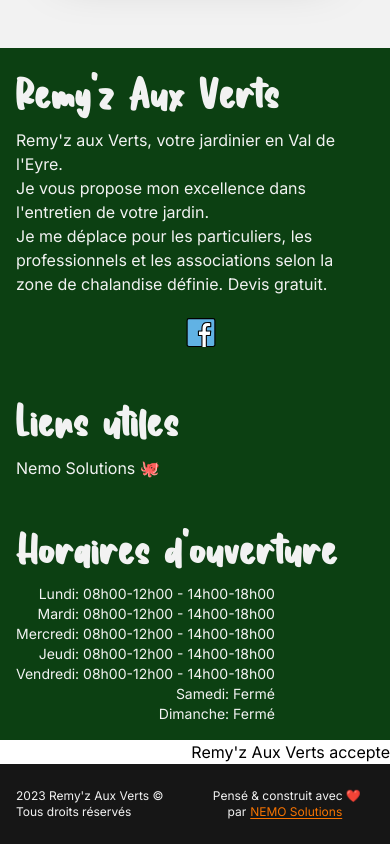
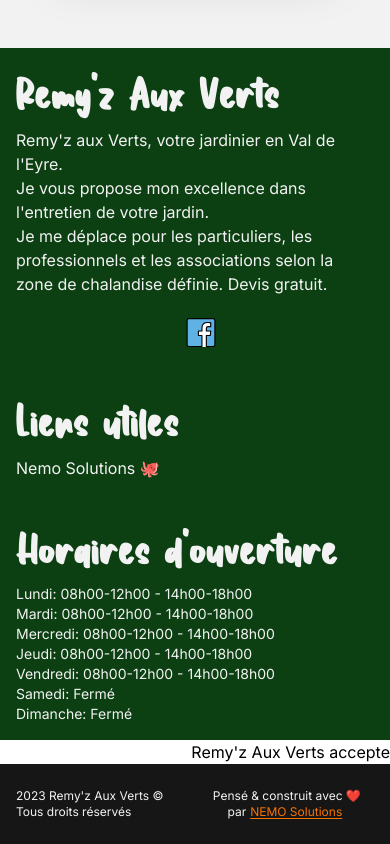
Before and after one commit to Titou360/Remyz, a Next.js app: page /contact in a window 390 px wide. Shown: the part 978-1822 px from the top of the page. Built offline with nearby package versions, Linux system fonts and the light colour scheme; what tailwindcss-3d would draw is missing.

Commit message:
Commit on 06th of May

```diff
--- a/components/TimeSchedule.js
+++ b/components/TimeSchedule.js
@@ -14,7 +14,7 @@ const TimeSchedule = () => {
 
   return (
     <div>
-      <ul className='text-right'>
+      <ul className='text-right lg:text-left'>
         {data.timeSchedule.map((schedule, index) => (
           <li className={`text-light lg:text-sm ${schedule.day === currentDay ? 'text-red' : ''}`} key={index}>
             {schedule.day === currentDay && <span className="text-red">➤</span>}
```
